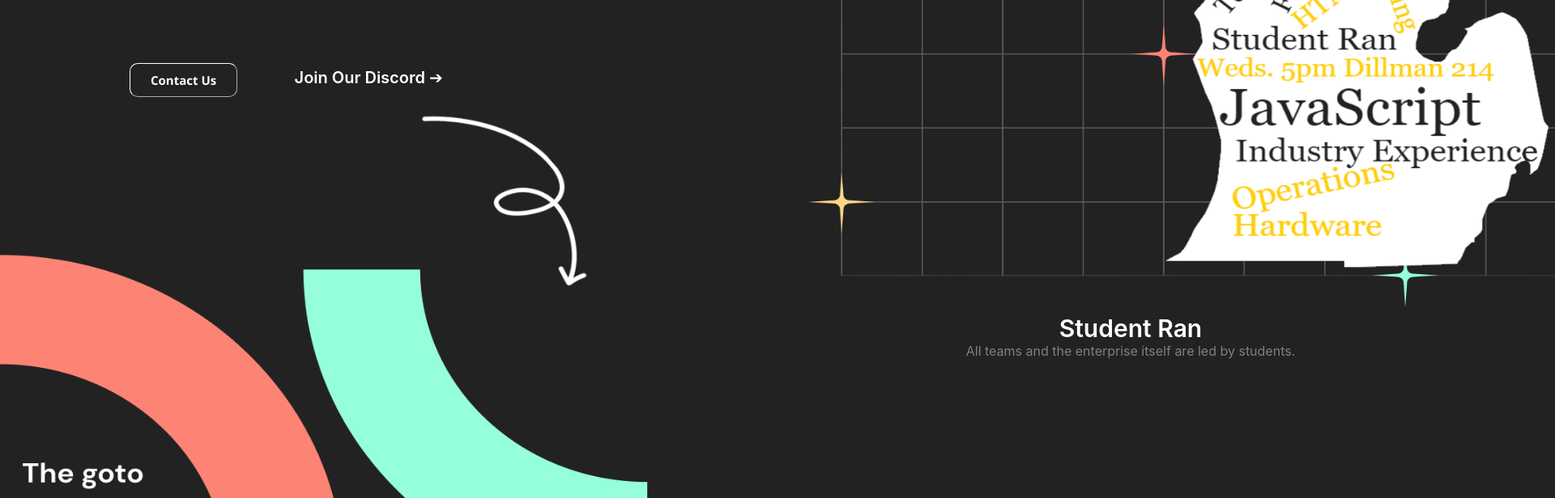
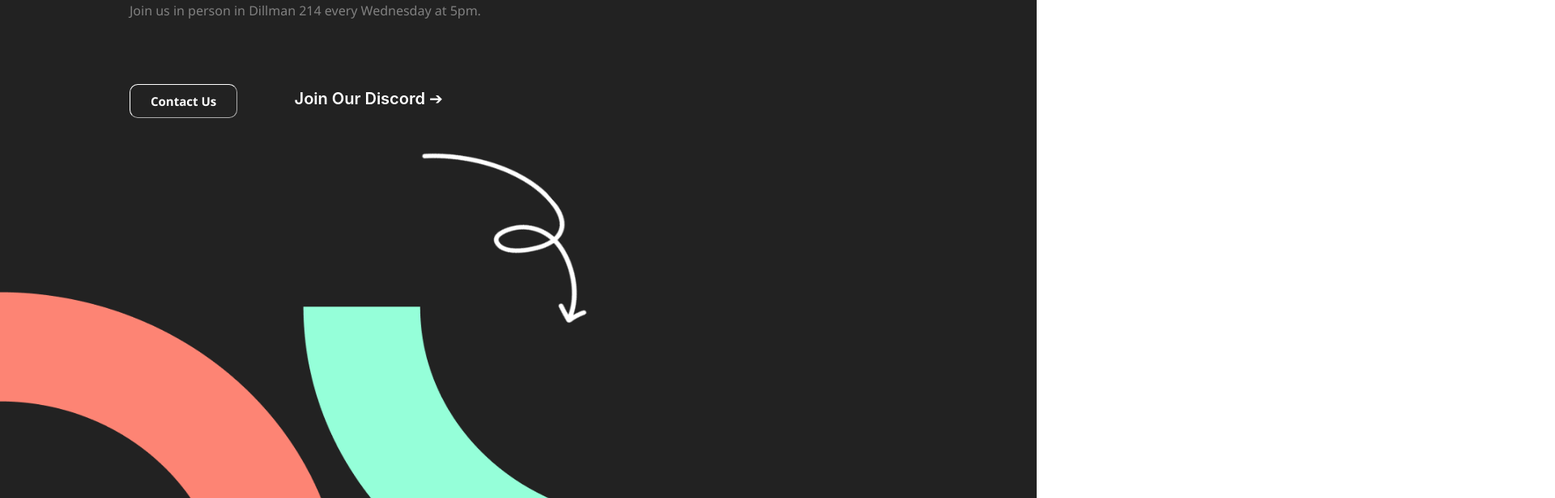
Before and after one commit to itoxygen/ITO-Website-Redesign, a React (Create React App) app in the folder my-app/: page / in a window 1280 px wide. Shown: the part 440-1056 px from the top of the page at 81% size, 1920 px wide, since content can reach past the window. Built offline with nearby package versions, Linux system fonts and the light colour scheme.

Commit message:
Revert "right side almost done"
This reverts commit 2ff7142a26cbfa73573bdf87276a7574493f9a48.

```diff
--- a/my-app/src/App.css
+++ b/my-app/src/App.css
@@ -1,6 +1,6 @@
 .App {
   text-align: center;
-  height: 200vh;
+  height: 100vh;
   display: grid;
   /* grid-template-columns: repeat(2, 1fr);
   grid-template-rows: 0.35fr repeat(2, 1fr);
@@ -9,9 +9,9 @@
 }
 
 .landingPageContent {
+  /* margin-top: -20vh; */
   background-color: rgb(34,34,34);
   display: flex;
-  margin-top: -95vh;
 }
 .div1 {
   /* left side */
@@ -23,7 +23,7 @@
   padding-top: 5%;
   padding-left: 20%;
   color: white;
-  font-size: 100px;
+  font-size: 60px;
   font-family: 'Segoe UI', Tahoma, Geneva, Verdana, sans-serif;
   font-weight: 500;
   line-height: 1.4;
@@ -86,10 +86,6 @@
    text-align: center;
 }
 
-.mainArt {
-  padding-top: 1vh;
-  padding-left: 15vw;
-}
 .div3 {
   /* grid-area: 1 / 1 / 2 / 3; */
   height: 150px;
@@ -97,25 +93,7 @@
   text-align: center;
 }
 .quarterCircles {
-  padding-top: 10px;
-}
-
-.landingPageRightSide {
-  display: block;
-}
-.rightSideTextFormat {
-  display: block;
-}
-.rightSideText {
-  display: block;
-}
-.studentRan {
-  color: white;
-  font-size: 30px;
-  font-weight: 600;
-}
-.studentRanDesc {
-  color: gray;
+  padding-top: 30px;
 }
 .navigation_bar {
   margin: 0px 50px; /*Pushes the outer items inward.*/
--- a/my-app/src/App.tsx
+++ b/my-app/src/App.tsx
@@ -40,18 +40,8 @@ function App() {
               <img src="landingArt.png" width="800" height="600"></img>
             </div>
           </div>
-          <div className="landingPageRightSide">
-            <div className="mainArt">
-              <img src="mainArt.png" height="1000" width="1000"></img>
-            </div>
-            <div className="rightSideText">
-              <div className="studentRan">
-                Student Ran
-              </div>
-              <div className="studentRanDesc">
-                All teams and the enterprise itself are led by students.
-              </div>
-            </div>
+          <div>
+
           </div>
         </div>
     </div>
```
Also changed, not shown: my-app/public/mainArt.png (deleted).
